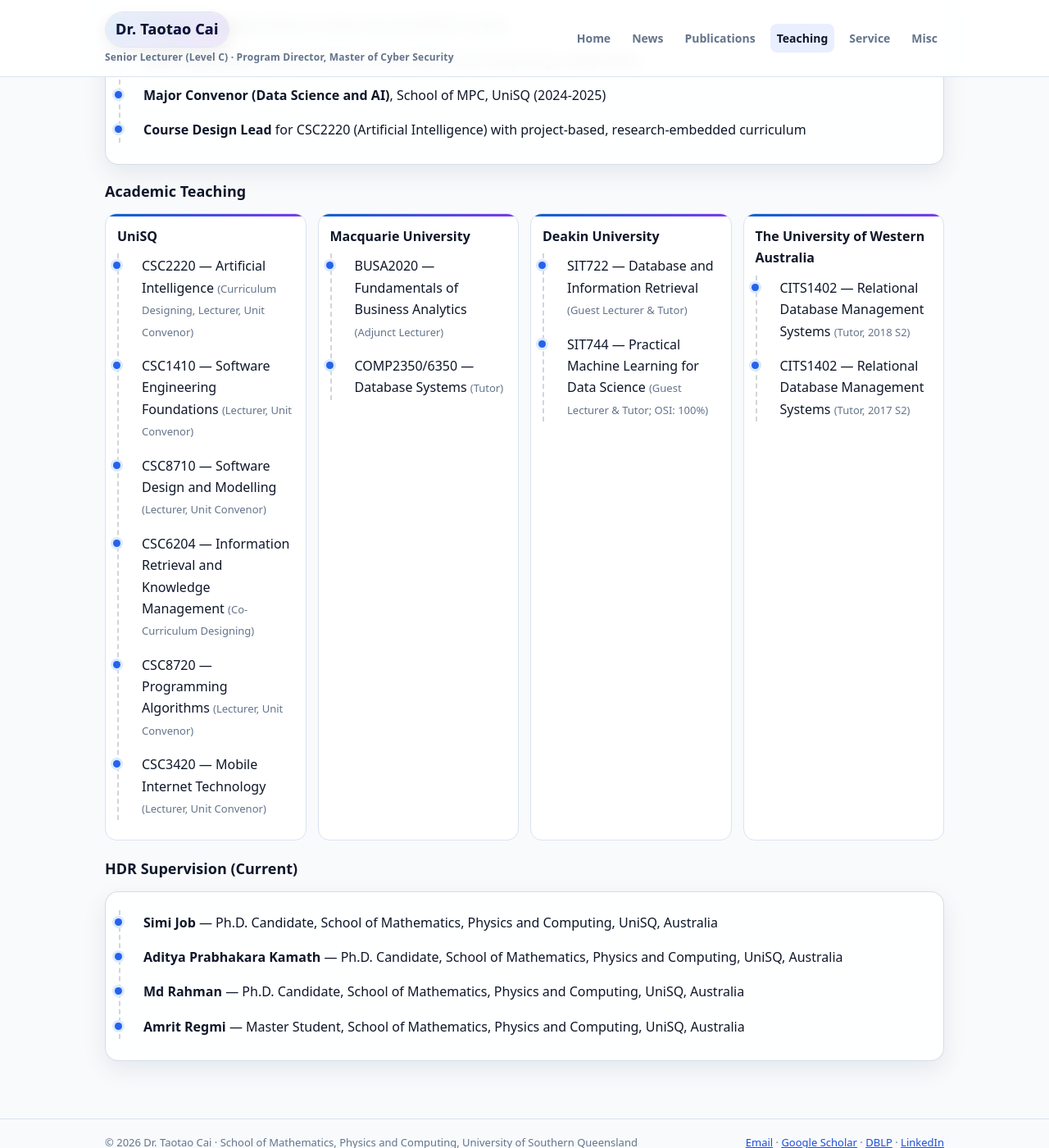
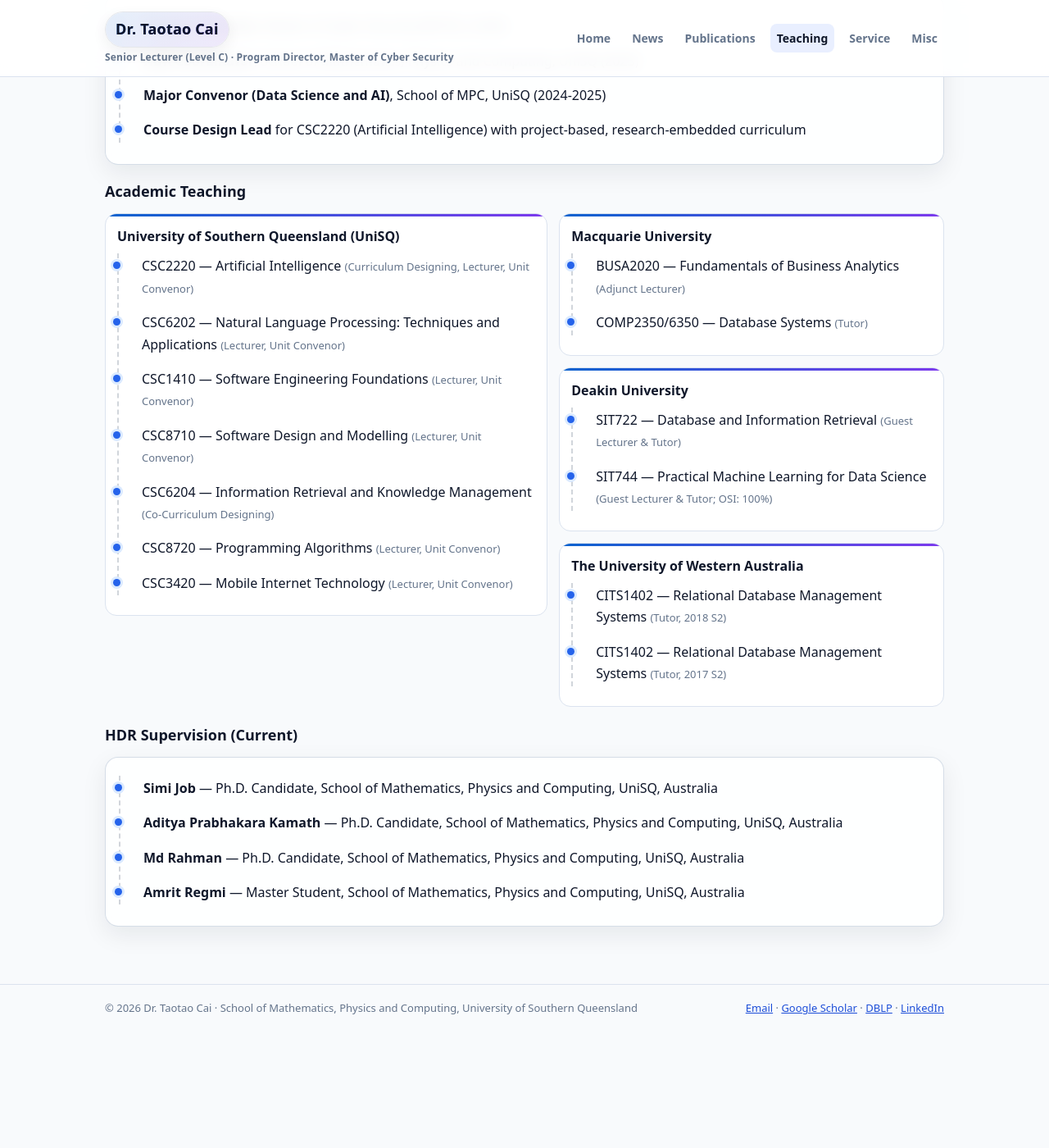
Before and after one commit to Taotao1992/Taotao1992.github.io, a Jekyll site: the page built from teaching-supervision.md, in a window 1280 px wide and 1400 px high, scrolled down 383 px. Shown: the whole window at 82% size. Built offline with Jekyll 4.4.1, drawn with Linux system fonts in a browser that asks for light colours; after the commit the page ends 1642 px from its top, so only the background shows below that.

Commit message:
Reorganize Academic Teaching into a 2-column layout.
Give UniSQ a dedicated primary column and stack Macquarie, Deakin, and UWA in a secondary column; also add CSC6202 (Natural Language Processing) to the UniSQ course list.

Made-with: Cursor

```diff
--- a/assets/style.css
+++ b/assets/style.css
@@ -118,6 +118,23 @@ ul.news li::before{content:"•";position:absolute;left:0;color:var(--muted)}
   grid-template-columns:repeat(auto-fit,minmax(240px,1fr));
   gap:14px;
   margin:12px 0 22px;
+}
+
+/* Teaching page: 2-column split (primary + stacked secondary) */
+.teaching-grid{
+  display:grid;
+  grid-template-columns:1.15fr 1fr;
+  gap:14px;
+  margin:12px 0 22px;
+  align-items:start;
+}
+.teaching-col{
+  display:flex;
+  flex-direction:column;
+  gap:14px;
+}
+@media (max-width: 760px){
+  .teaching-grid{grid-template-columns:1fr}
 }
 .showcase-card{
   position:relative;
--- a/teaching-supervision.md
+++ b/teaching-supervision.md
@@ -32,11 +32,12 @@ permalink: /teaching-supervision/
 
 ## Academic Teaching
 
-<div class="showcase-grid">
+<div class="teaching-grid">
   <div class="showcase-card">
-    <h3>UniSQ</h3>
+    <h3>University of Southern Queensland (UniSQ)</h3>
     <ul class="timeline">
       <li>CSC2220 — Artificial Intelligence <span class="small">(Curriculum Designing, Lecturer, Unit Convenor)</span></li>
+      <li>CSC6202 — Natural Language Processing: Techniques and Applications <span class="small">(Lecturer, Unit Convenor)</span></li>
       <li>CSC1410 — Software Engineering Foundations <span class="small">(Lecturer, Unit Convenor)</span></li>
       <li>CSC8710 — Software Design and Modelling <span class="small">(Lecturer, Unit Convenor)</span></li>
       <li>CSC6204 — Information Retrieval and Knowledge Management <span class="small">(Co-Curriculum Designing)</span></li>
@@ -44,26 +45,28 @@ permalink: /teaching-supervision/
       <li>CSC3420 — Mobile Internet Technology <span class="small">(Lecturer, Unit Convenor)</span></li>
     </ul>
   </div>
-  <div class="showcase-card">
-    <h3>Macquarie University</h3>
-    <ul class="timeline">
-      <li>BUSA2020 — Fundamentals of Business Analytics <span class="small">(Adjunct Lecturer)</span></li>
-      <li>COMP2350/6350 — Database Systems <span class="small">(Tutor)</span></li>
-    </ul>
-  </div>
-  <div class="showcase-card">
-    <h3>Deakin University</h3>
-    <ul class="timeline">
-      <li>SIT722 — Database and Information Retrieval <span class="small">(Guest Lecturer & Tutor)</span></li>
-      <li>SIT744 — Practical Machine Learning for Data Science <span class="small">(Guest Lecturer & Tutor; OSI: 100%)</span></li>
-    </ul>
-  </div>
-  <div class="showcase-card">
-    <h3>The University of Western Australia</h3>
-    <ul class="timeline">
-      <li>CITS1402 — Relational Database Management Systems <span class="small">(Tutor, 2018 S2)</span></li>
-      <li>CITS1402 — Relational Database Management Systems <span class="small">(Tutor, 2017 S2)</span></li>
-    </ul>
+  <div class="teaching-col">
+    <div class="showcase-card">
+      <h3>Macquarie University</h3>
+      <ul class="timeline">
+        <li>BUSA2020 — Fundamentals of Business Analytics <span class="small">(Adjunct Lecturer)</span></li>
+        <li>COMP2350/6350 — Database Systems <span class="small">(Tutor)</span></li>
+      </ul>
+    </div>
+    <div class="showcase-card">
+      <h3>Deakin University</h3>
+      <ul class="timeline">
+        <li>SIT722 — Database and Information Retrieval <span class="small">(Guest Lecturer & Tutor)</span></li>
+        <li>SIT744 — Practical Machine Learning for Data Science <span class="small">(Guest Lecturer & Tutor; OSI: 100%)</span></li>
+      </ul>
+    </div>
+    <div class="showcase-card">
+      <h3>The University of Western Australia</h3>
+      <ul class="timeline">
+        <li>CITS1402 — Relational Database Management Systems <span class="small">(Tutor, 2018 S2)</span></li>
+        <li>CITS1402 — Relational Database Management Systems <span class="small">(Tutor, 2017 S2)</span></li>
+      </ul>
+    </div>
   </div>
 </div>
 
```
